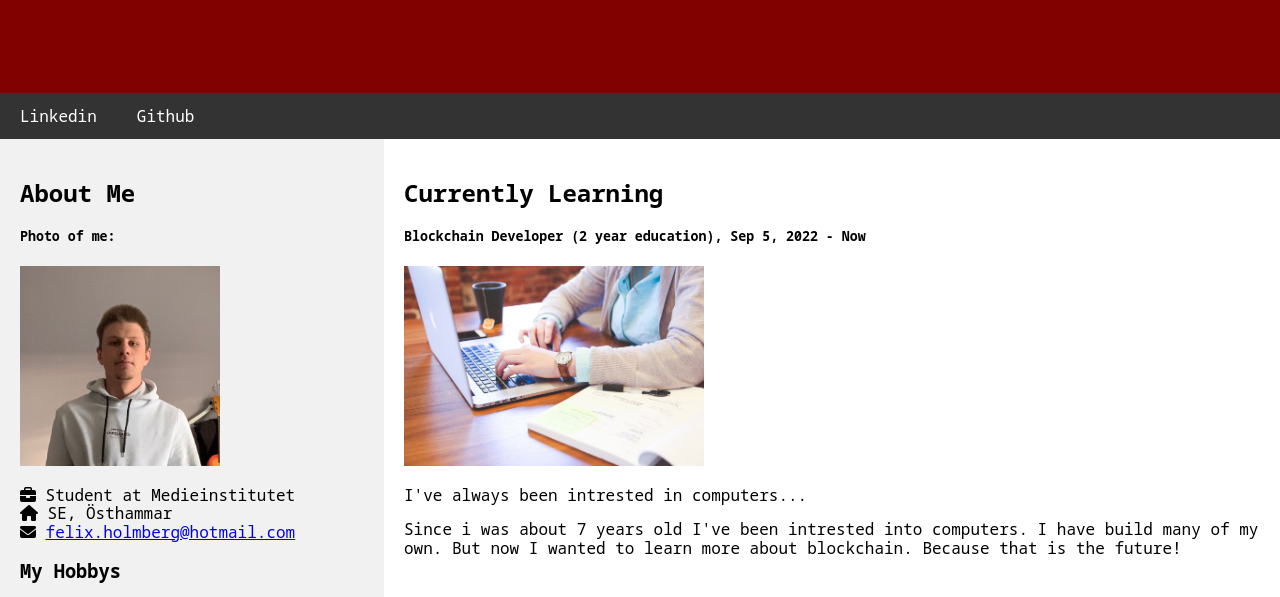
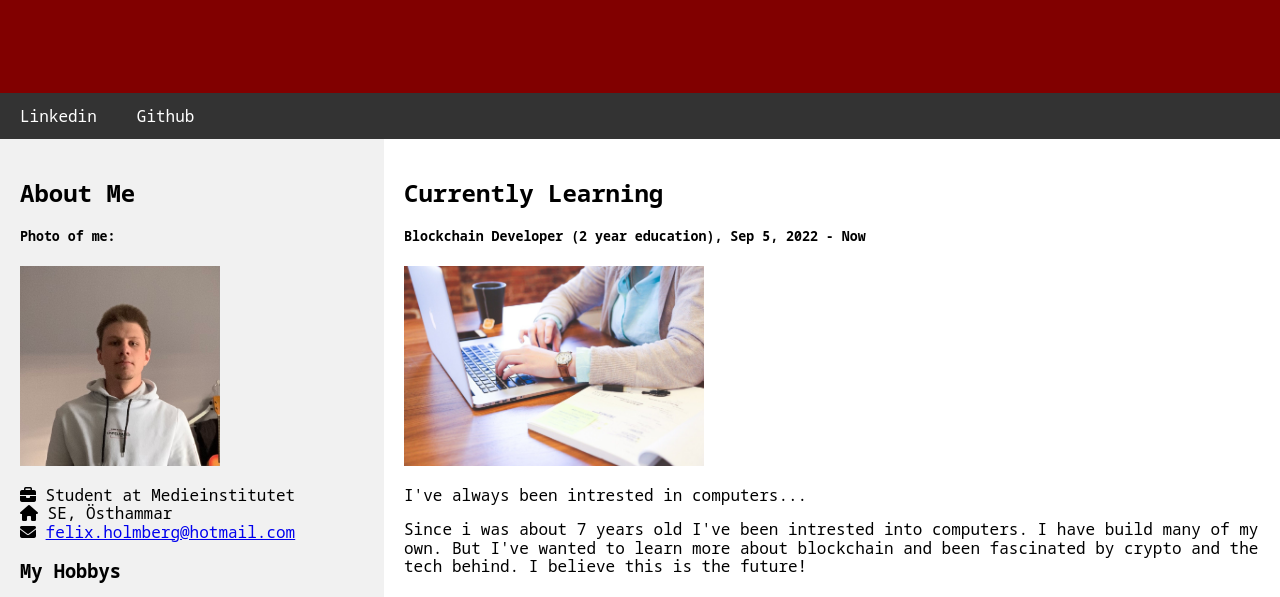
Before and after one commit to Medieinstitutet/cv-med-css-felle64, a website built with Parcel: page index.html in a window 1280 px wide. Shown: the part 201-798 px from the top of the page. Built offline with nearby package versions, Linux system fonts and the light colour scheme.

Commit message:
text update

```diff
--- a/index.html
+++ b/index.html
@@ -43,7 +43,7 @@
       <h5>Blockchain Developer (2 year education), Sep 5, 2022 - Now</h5>
       <img src="img/student.jpg" alt="studying" style="height:200px;">
       <p>I've always been intrested in computers...</p>
-      <p>Since i was about 7 years old I've been intrested into computers. I have build many of my own. But now I wanted to learn more about blockchain. Because that is the future!</p>
+      <p>Since i was about 7 years old I've been intrested into computers. I have build many of my own. But I've wanted to learn more about blockchain and been fascinated by crypto and the tech behind. I believe this is the future!</p>
       <br>
       <h2>Work Experience</h2>
       <h3>Bilteam AB</h3>
```
